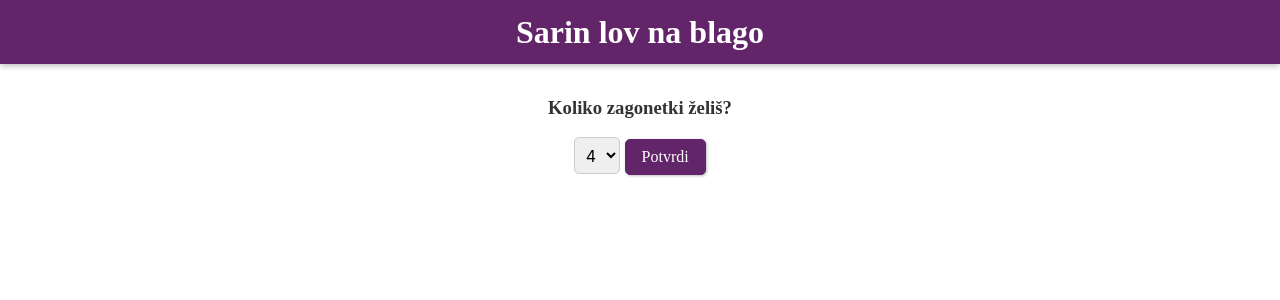
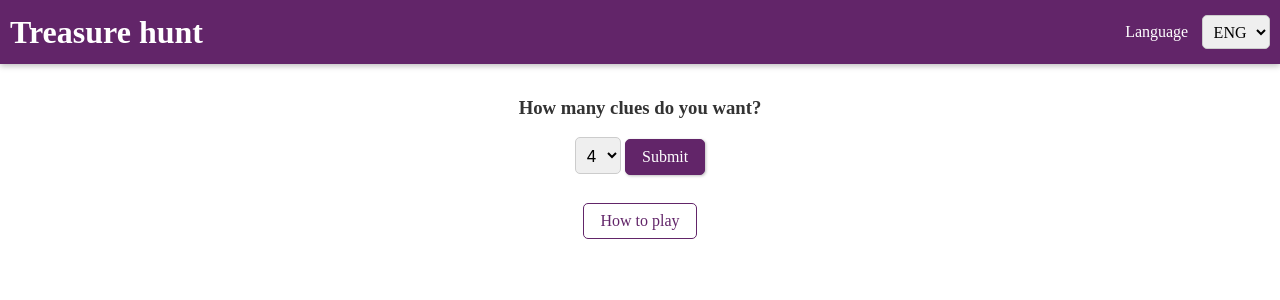
Before and after one commit to nenord/sara-treasure-hunt, a Svelte app: page / in a window 1280 px wide. Shown: the top 300 px of the page. Built offline with nearby package versions, Linux system fonts and the light colour scheme.

Commit message:
Added language support and instructions button

```diff
--- a/src/App.svelte
+++ b/src/App.svelte
@@ -5,13 +5,16 @@
 	import Header from './Header.svelte'
 	import Button from './Button.svelte';
 	import langs from "./Store/lang-store.js";
+	import { slide } from 'svelte/transition';
 
 	let howMany = null;
 	let qList =[];
 	let checkCounter = 0;
 	let hunting = false;
 	let disabled = true;
-	let lang = 1;
+	let lang = 0;
+	let storeContent;
+	let showInsrt = false;
 
 	function handleMessage(event) {
 		howMany = event.detail.number;
@@ -40,10 +43,15 @@
 
 	function setToHunt() {
 		hunting=true;
+		disabled=true;
 	}
 
-	export let langSetter = 0;
-	let storeContent, langSetting;
+	function changeLang(event) {
+		lang = event.detail.lang;
+		const unsubscribe = langs.subscribe( items => {
+			storeContent = items[lang];
+		});
+	}
 
 	const unsubscribe = langs.subscribe( items => {
 		storeContent = items[lang];
@@ -61,15 +69,22 @@
 	.center-me {
 		display: inline-block;
 	}
+
 </style>
 
-<Header langSett={storeContent}/>
+<Header langSett={storeContent} lang={lang} on:message={changeLang}/>
+
 <div class="mv-down">
 	<div class="center-me">
 		{#if !howMany}
-		<h3 class="main-text">{storeContent.howmany}</h3>
-
-		<HowMany langSett={storeContent} on:message={handleMessage}/>
+			<h3 class="main-text">{storeContent.howmany}</h3>
+			<HowMany langSett={storeContent} on:message={handleMessage}/>
+			<br>
+			<Button on:click={() => showInsrt = !showInsrt} caption={storeContent.inst}
+						mode="outline" />
+			{#if showInsrt}
+				<p transition:slide>{storeContent.howTo}</p>
+			{/if}
 		{:else}
 			<Button on:click={resetAll} caption={storeContent.reset} />
 			<Button on:click={setToHunt} {disabled}
--- a/src/Header.svelte
+++ b/src/Header.svelte
@@ -1,5 +1,18 @@
 <script>
-  export let langSett;
+  import { createEventDispatcher } from 'svelte';
+  const dispatch = createEventDispatcher();
+	let languages = [
+		{ id: 0, language: 'ENG' },
+		{ id: 1, language: 'HRV' }
+	];
+
+	export let langSett;
+  export let lang;
+
+  $: dispatch('message', {
+    lang: lang
+  });
+
 </script>
 
 <style>
@@ -11,7 +24,7 @@
     height: 4rem;
     background: #622569;
     display: flex;
-    justify-content: center;
+    justify-content: space-between;
     align-items: center;
     box-shadow: 0 2px 6px rgba(0, 0, 0, 0.26);
   }
@@ -19,10 +32,30 @@
   h1 {
     color: white;
     font-family: "Roboto Slab", serif;
-    margin: 0;
+    margin-left: 10px;
   }
+
+  .num-input {
+		border-radius: 5px;
+    margin: 10px;
+	}
+
+  #lang-show {
+    color: white;
+    font-family: "Roboto Slab", serif;
+  }
+
 </style>
 
 <header>
   <h1>{langSett.title}</h1>
+  <label id="lang-show">{langSett.lng}
+    <select class="num-input" bind:value={lang}>
+    	{#each languages as language}
+    		<option value={language.id}>
+    			{language.language}
+    		</option>
+    	{/each}
+    </select>
+  </label>
 </header>
--- a/src/Hunting.svelte
+++ b/src/Hunting.svelte
@@ -23,16 +23,16 @@
 </style>
 
 {#if !gameFinished}
-	<h4 class="main-text" in:fade="{{ duration: 1000 }}">
+	<h4 class="main-text" in:fade="{{ duration: 500 }}">
 		{langSett.number}
 	</h4>
 	{#key i}
-		<div in:fly="{{ x: 200, duration: 1000 }}">
+		<div in:fly="{{ x: 200, duration: 500, delay: 501}}" out:fly="{{ x: -200, duration: 500 }}">
 			<Answer langSett={langSett} qItem={listOfQs[i]} j={i} on:message={whenToEnd} />
 		</div>
 	{/key}
 {:else}
-	<h3 class="main-text"in:fade="{{ duration: 1000 }}">
+	<h3 class="main-text"in:fade="{{ duration: 500, delay: 501}}">
 		{langSett.well}
 	</h3>
 {/if}
--- a/src/Store/lang-store.js
+++ b/src/Store/lang-store.js
@@ -2,7 +2,7 @@ import { writable } from 'svelte/store';
 
 const langs = writable([
   {
-    title: "Sara's treasure hunt",
+    title: "Treasure hunt",
     howmany: 'How many clues do you want?',
     submit: 'Submit',
     reset: 'Reset game',
@@ -13,10 +13,13 @@ const langs = writable([
     key: ' - Key:',
     number: 'What is the number for this clue?',
     next: 'Next',
-    well: 'Well done!'
+    well: 'Well done!',
+    lng: 'Language',
+    inst: 'How to play',
+    howTo: 'Instructions on how to play the game.'
   },
   {
-    title: "Sarin lov na blago",
+    title: "Lov na blago",
     howmany: 'Koliko zagonetki želiš?',
     submit: 'Potvrdi',
     reset: 'Kreni ponovo',
@@ -27,7 +30,10 @@ const langs = writable([
     key: ' - Broj:',
     number: 'Upiši broj zagonetke!',
     next: 'Sljedeće',
-    well: 'Bravo, pravi si istraživač!'
+    well: 'Bravo, pravi si istraživač!',
+    lng: 'Jezik',
+    inst: 'Kako igrati',
+    howTo: 'Upute kako igrati ovu igru.'
   }
 ]);
 
```
